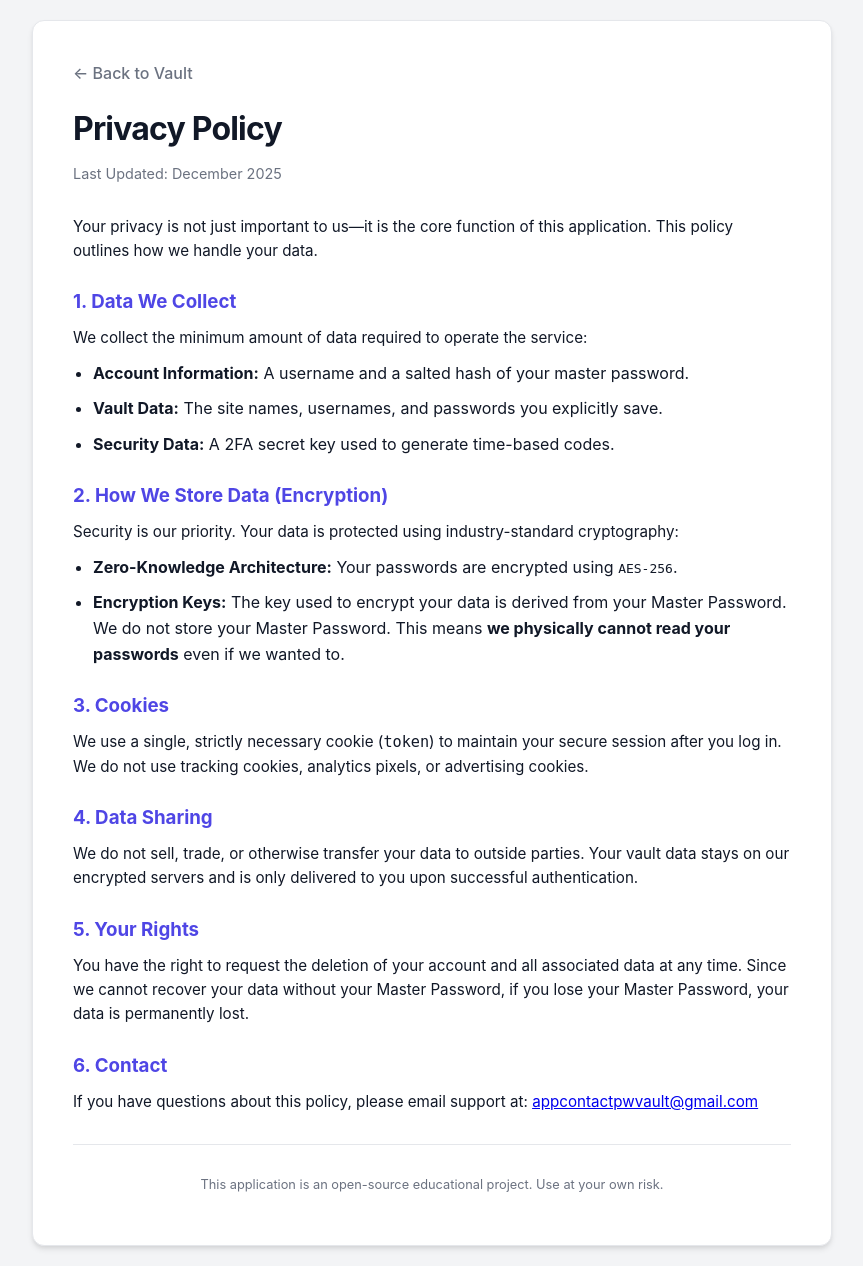
After one commit to webdev-jason/password-vault, a Flask app: page /privacy in a window 1280 px wide. The commit adds this page. Shown: the whole page, without its empty margins (208-1071 px from the left). Run offline with Flask 3, Linux system fonts and the light colour scheme.

Commit message:
Added Session Persistence, Edit Mode, Privacy Policy, and Branding

```diff
--- a/app.py
+++ b/app.py
@@ -1,43 +1,39 @@
-from flask import Flask, request, jsonify, render_template
+from flask import Flask, request, jsonify, render_template, make_response
 import sqlite3
 import pyotp
 import crypto_manager
 import jwt
 import datetime
+import os
 from functools import wraps
 
 app = Flask(__name__)
-
-# CONFIGURATION
-# In a real production app, this key would be hidden in an environment variable, not code.
+# In production, this must be a random string hidden in environment variables
 app.config['SECRET_KEY'] = 'super_secret_enterprise_key_change_this_in_prod'
 
-# UTILITY: Database Connection
 def get_db_connection():
-    conn = sqlite3.connect('vault.db')
+    # We use absolute path to ensure we always find the DB, even on servers
+    basedir = os.path.abspath(os.path.dirname(__file__))
+    db_path = os.path.join(basedir, 'vault.db')
+
+    conn = sqlite3.connect(db_path)
     conn.row_factory = sqlite3.Row
     return conn
 
-# UTILITY: The "Bouncer" (Decorator)
+# UTILITY: The "Bouncer" (Checks Cookies)
 def token_required(f):
     @wraps(f)
     def decorated(*args, **kwargs):
         token = None
-
-        # 1. Look for token in headers
-        if 'x-access-token' in request.headers:
-            token = request.headers['x-access-token']
+        if 'token' in request.cookies:
+            token = request.cookies.get('token')
 
         if not token:
-            return jsonify({'message': 'Token is missing! Authentication required.'}), 401
+            return jsonify({'message': 'Token is missing!'}), 401
 
         try:
-            # 2. Decode the token (Verification)
             data = jwt.decode(token, app.config['SECRET_KEY'], algorithms=["HS256"])
             current_user_id = data['user_id']
-
-        except jwt.ExpiredSignatureError:
-            return jsonify({'message': 'Token has expired! Please login again.'}), 401
         except Exception:
             return jsonify({'message': 'Token is invalid!'}), 401
 
@@ -45,7 +41,6 @@ def token_required(f):
 
     return decorated
 
-# UTILITY: Auth Helper (Password Check Only)
 def verify_password_logic(user_id, master_password):
     conn = get_db_connection()
     user = conn.execute('SELECT * FROM users WHERE id = ?', (user_id,)).fetchone()
@@ -64,6 +59,10 @@ def verify_password_logic(user_id, master_password):
 def index():
     return render_template('index.html')
 
+@app.route('/privacy')
+def privacy():
+    return render_template('privacy.html')
+
 @app.route('/api/login', methods=['POST'])
 def login():
     data = request.json
@@ -71,30 +70,42 @@ def login():
     password_input = data.get('password')
     code_input = data.get('2fa_code')
 
-    # 1. Find User
     conn = get_db_connection()
     user = conn.execute('SELECT * FROM users WHERE username = ?', (username,)).fetchone()
     conn.close()
 
-    if not user:
-        return jsonify({"error": "User not found"}), 404
+    if not user: return jsonify({"error": "User not found"}), 404
 
-    # 2. Verify Password (HASH)
+    # Verify Password & 2FA
     if not crypto_manager.verify_master_password(password_input, user['salt'], user['password_hash']):
         return jsonify({"error": "Invalid Password"}), 401
 
-    # 3. Verify 2FA (TIME)
     totp = pyotp.TOTP(user['two_factor_secret'])
     if not totp.verify(code_input):
         return jsonify({"error": "Invalid 2FA Code"}), 401
 
-    # 4. GENERATE TOKEN (The "Badge")
+    # Generate Token
     token = jwt.encode({
         'user_id': user['id'],
-        'exp': datetime.datetime.utcnow() + datetime.timedelta(minutes=30)
+        'exp': datetime.datetime.utcnow() + datetime.timedelta(minutes=60)
     }, app.config['SECRET_KEY'], algorithm="HS256")
 
-    return jsonify({"token": token}), 200
+    # CREATE RESPONSE WITH COOKIE
+    resp = make_response(jsonify({"message": "Login Successful"}))
+    resp.set_cookie('token', token, httponly=True, samesite='Strict')
+
+    return resp, 200
+
+@app.route('/api/logout', methods=['POST'])
+def logout():
+    resp = make_response(jsonify({"message": "Logged out"}))
+    resp.set_cookie('token', '', expires=0)
+    return resp, 200
+
+@app.route('/api/check_session', methods=['GET'])
+@token_required
+def check_session(current_user_id):
+    return jsonify({"status": "valid", "user_id": current_user_id}), 200
 
 @app.route('/api/add_password', methods=['POST'])
 @token_required
@@ -148,22 +159,51 @@ def get_all_passwords(current_user_id):
                 "password": decrypted_pw
             })
         except Exception:
-            # Enterprise Error Handling: Skip bad rows instead of crashing
-            print(f"Error decrypting row {row['id']}")
+            pass
 
     return jsonify(results), 200
+
+@app.route('/api/update_password', methods=['PUT'])
+@token_required
+def update_password_entry(current_user_id):
+    data = request.json
+    password_id = data.get('id')
+    master_password = data.get('master_password')
+
+    user = verify_password_logic(current_user_id, master_password)
+    if not user:
+        return jsonify({"error": "Invalid Master Password"}), 401
+
+    salt_bytes = bytes.fromhex(user['salt'])
+    encryption_key = crypto_manager.derive_encryption_key(master_password, salt_bytes)
+    encrypted_pw = crypto_manager.encrypt_val(encryption_key, data.get('site_password'))
+
+    conn = get_db_connection()
+    conn.execute('''
+        UPDATE passwords
+        SET site_name = ?, site_username = ?, encrypted_password = ?
+        WHERE id = ? AND user_id = ?
+    ''', (
+        data.get('site_name'),
+        data.get('site_username'),
+        encrypted_pw,
+        password_id,
+        current_user_id
+    ))
+    conn.commit()
+    conn.close()
+
+    return jsonify({"message": "Updated successfully"}), 200
 
 @app.route('/api/delete_password', methods=['DELETE'])
 @token_required
 def delete_password_entry(current_user_id):
     data = request.json
     password_id = data.get('id')
-
     conn = get_db_connection()
     conn.execute('DELETE FROM passwords WHERE id = ? AND user_id = ?', (password_id, current_user_id))
     conn.commit()
     conn.close()
-
     return jsonify({"message": "Deleted successfully"}), 200
 
 if __name__ == '__main__':
--- /dev/null
+++ b/templates/privacy.html
@@ -0,0 +1,87 @@
+<!DOCTYPE html>
+<html lang="en">
+<head>
+    <meta charset="UTF-8">
+    <meta name="viewport" content="width=device-width, initial-scale=1.0">
+    <title>Privacy Policy</title>
+    <link rel="stylesheet" href="{{ url_for('static', filename='style.css') }}?v=1">
+    <style>
+        .policy-container {
+            max-width: 800px;
+            margin: 0 auto;
+            background: var(--surface);
+            padding: 40px;
+            border-radius: var(--radius);
+            box-shadow: var(--shadow);
+            border: 1px solid var(--border);
+        }
+        h1 { text-align: left; margin-bottom: 10px; }
+        h3 { margin-top: 25px; margin-bottom: 10px; color: var(--primary); }
+        p, li { color: var(--text-main); line-height: 1.6; margin-bottom: 10px; }
+        ul { margin-left: 20px; margin-bottom: 15px; }
+        .date { color: var(--text-muted); font-size: 0.9rem; margin-bottom: 30px; display: block; }
+        .back-link { display: inline-block; margin-bottom: 20px; color: var(--text-muted); text-decoration: none; font-weight: 500; }
+        .back-link:hover { color: var(--primary); }
+    </style>
+</head>
+<body>
+
+    <div class="policy-container">
+        <a href="/" class="back-link">← Back to Vault</a>
+
+        <h1>Privacy Policy</h1>
+        <span class="date">Last Updated: December 2025</span>
+
+        <p>Your privacy is not just important to us—it is the core function of this application. This policy outlines how we handle your data.</p>
+
+        <h3>1. Data We Collect</h3>
+        <p>We collect the minimum amount of data required to operate the service:</p>
+        <ul>
+            <li><strong>Account Information:</strong> A username and a salted hash of your master password.</li>
+            <li><strong>Vault Data:</strong> The site names, usernames, and passwords you explicitly save.</li>
+            <li><strong>Security Data:</strong> A 2FA secret key used to generate time-based codes.</li>
+        </ul>
+
+        <h3>2. How We Store Data (Encryption)</h3>
+        <p>Security is our priority. Your data is protected using industry-standard cryptography:</p>
+        <ul>
+            <li><strong>Zero-Knowledge Architecture:</strong> Your passwords are encrypted using <code>AES-256</code>.</li>
+            <li><strong>Encryption Keys:</strong> The key used to encrypt your data is derived from your Master Password. We do not store your Master Password. This means <strong>we physically cannot read your passwords</strong> even if we wanted to.</li>
+        </ul>
+
+        <h3>3. Cookies</h3>
+        <p>We use a single, strictly necessary cookie (<code>token</code>) to maintain your secure session after you log in. We do not use tracking cookies, analytics pixels, or advertising cookies.</p>
+
+        <h3>4. Data Sharing</h3>
+        <p>We do not sell, trade, or otherwise transfer your data to outside parties. Your vault data stays on our encrypted servers and is only delivered to you upon successful authentication.</p>
+
+        <h3>5. Your Rights</h3>
+        <p>You have the right to request the deletion of your account and all associated data at any time. Since we cannot recover your data without your Master Password, if you lose your Master Password, your data is permanently lost.</p>
+
+        <h3>6. Contact</h3>
+        <p>If you have questions about this policy, please email support at: <a href="#" id="contact-link">Loading...</a></p>
+
+        <hr style="margin: 30px 0; border: 0; border-top: 1px solid var(--border);">
+        <p style="font-size: 0.8rem; color: var(--text-muted); text-align: center;">
+            This application is an open-source educational project. Use at your own risk.
+        </p>
+    </div>
+
+    <script>
+        // SPAM BOT PROTECTION
+        // We construct the email in reverse so simple scrapers can't read it.
+        document.addEventListener("DOMContentLoaded", function() {
+            // Updated to your new email address
+            const user = "appcontactpwvault";
+            const domain = "gmail.com";
+
+            const link = document.getElementById('contact-link');
+            const email = user + '@' + domain;
+
+            link.innerText = email;
+            link.href = "mailto:" + email;
+        });
+    </script>
+
+</body>
+</html>
```
Also changed, not shown: static/style.css (+10 -44 lines), templates/index.html (+110 -77 lines).
